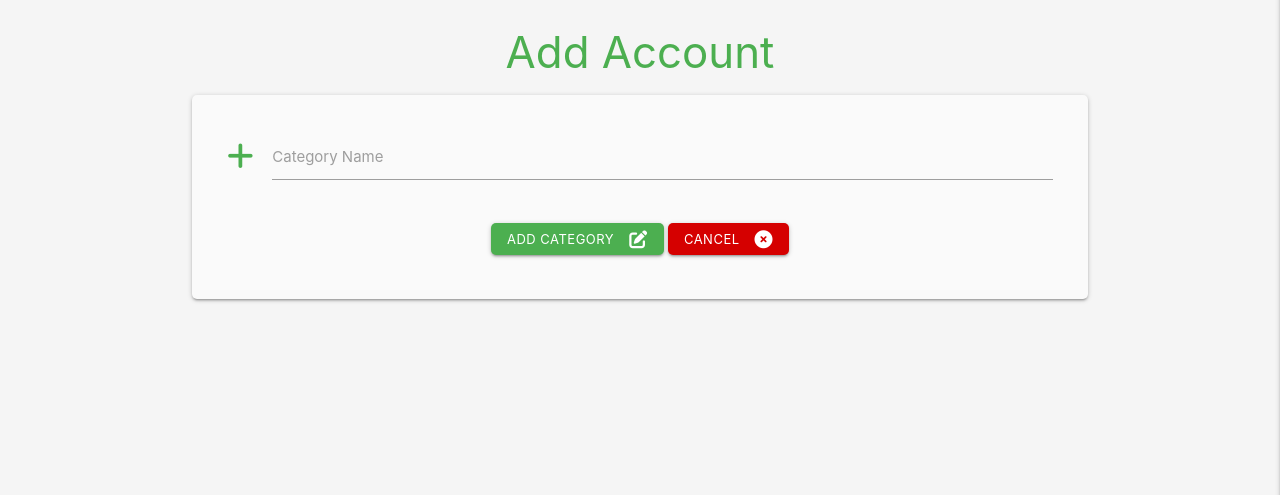
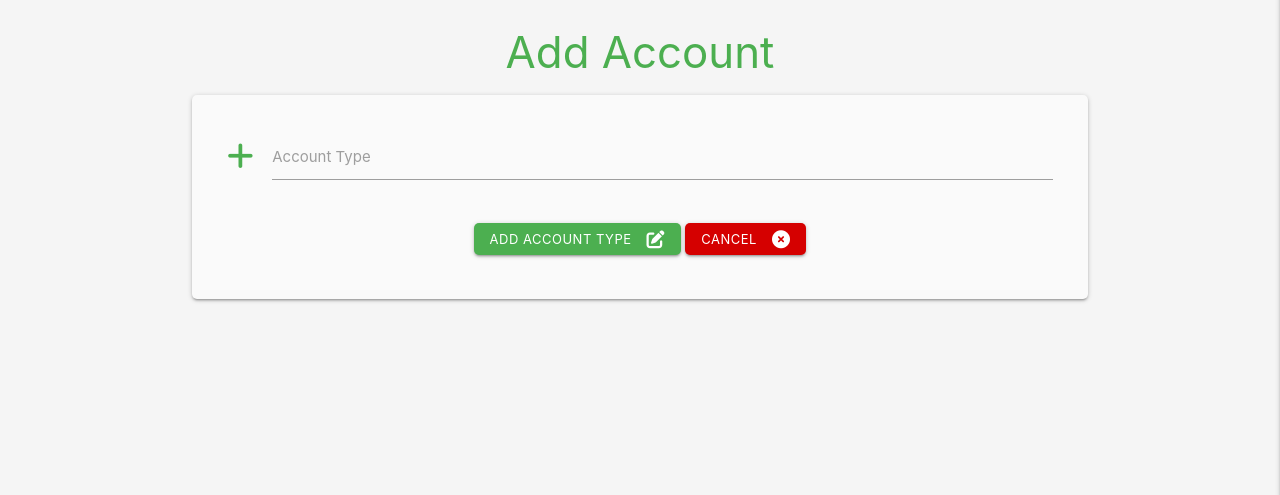
Before and after one commit to Daferia/kombuisTotTafel, a Flask app: page /add_account_type in a window 1280 px wide. Shown: the part 84-579 px from the top of the page. Run offline with Flask 2, Linux system fonts and the light colour scheme; some libraries are stand-ins or nearby versions.

Commit message:
fix errors from comments

```diff
--- a/kombuistottafel/templates/add_account.html
+++ b/kombuistottafel/templates/add_account.html
@@ -6,22 +6,22 @@
 
 <div class="row card-panel grey lighten-5 item-radius">
     <form class="col s12" method="POST" action="{{ url_for('add_account_type') }}">
-        <!-- category name -->
+        <!-- Account name -->
         <div class="row">
             <div class="input-field col s12">
                 <i class="fas fa-plus prefix green-text"></i>
                 <input id="account_type" name="account_type" minlength="3" maxlength="25" type="text" class="validate"
                     required>
-                <label for="account_type">Category Name</label>
+                <label for="account_type">Account Type</label>
             </div>
         </div>
-        <!-- Add Category button -->
+        <!-- Add Account button -->
         <div class="row">
             <div class="col s12 center-align">
 
                 <button type="submit" class="waves-effect waves-light btn-small green item-radius" alt="Add category"
                     aria-label="Add Category">
-                    Add Category <i class="fas fa-edit right"></i></button>
+                    Add Account Type <i class="fas fa-edit right"></i></button>
                         <!-- cancel button -->
         <a href="{{ url_for('admin') }}"
         class="waves-effect waves-light btn-small red accent-4 item-radius">
```
